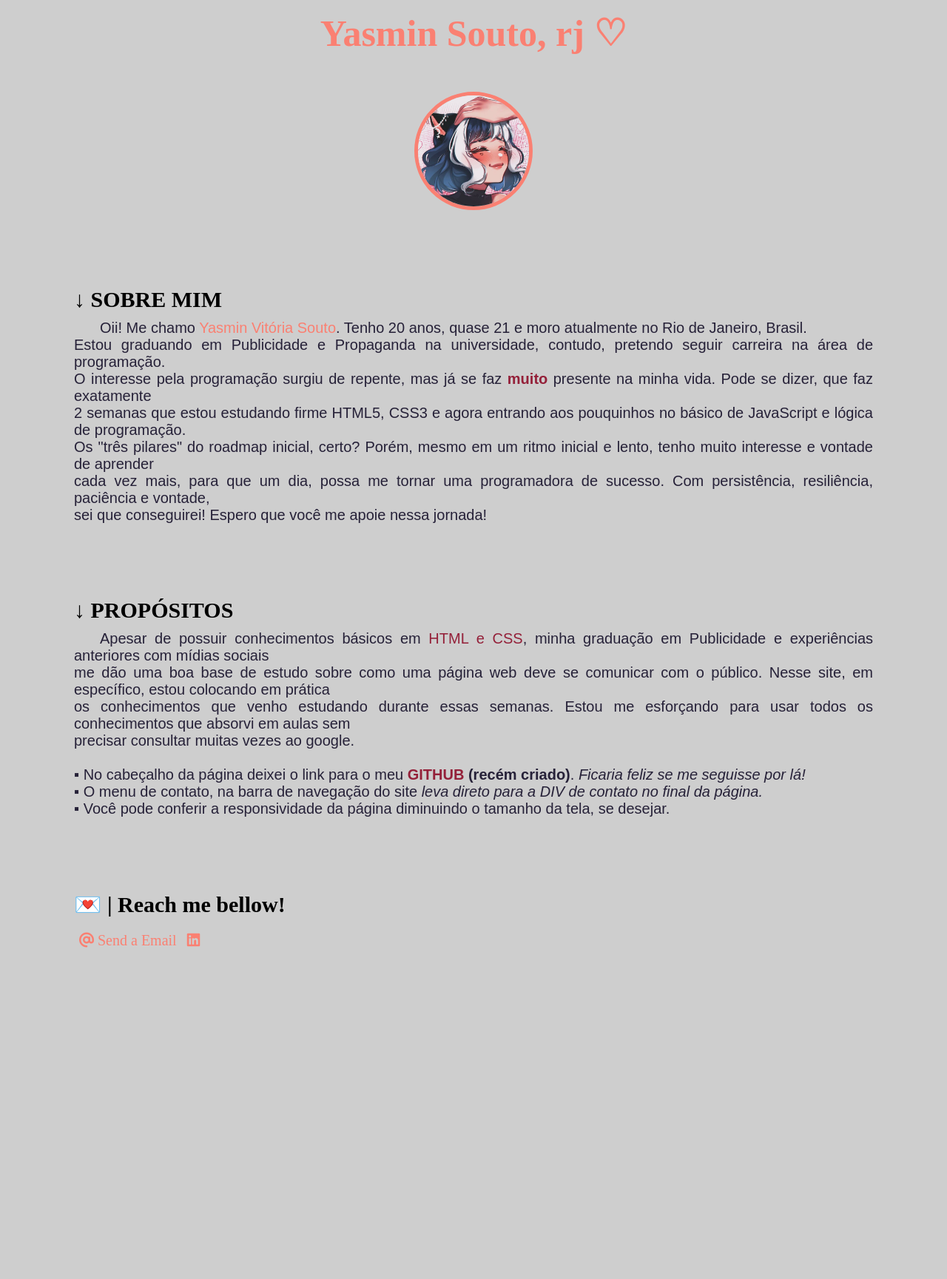
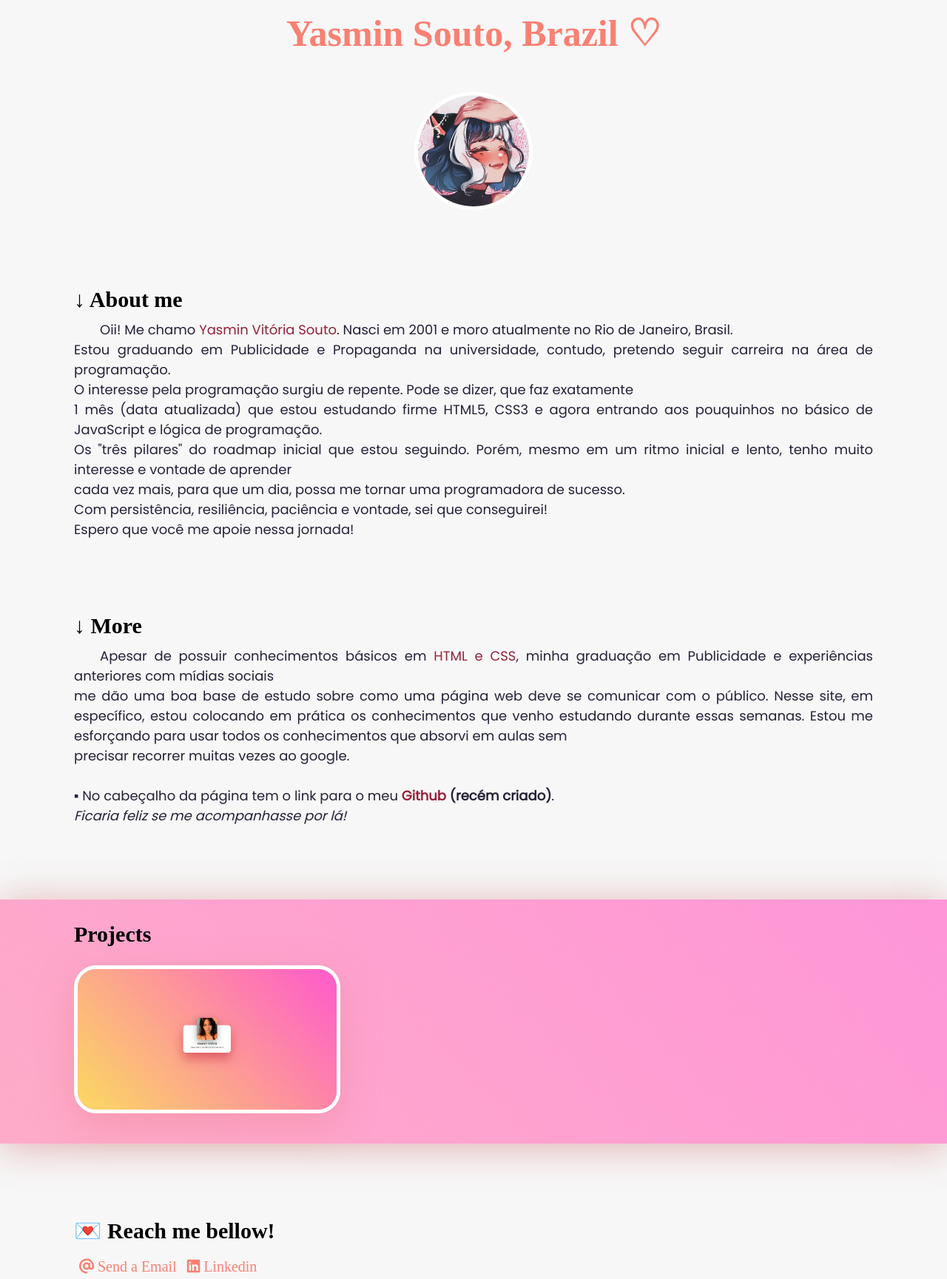
Before and after one commit to YasmiNin9/upload_MeuPrimeiroCommit, a plain HTML site: page index.html in a window 1280 px wide. Shown: the part 140-1869 px from the top of the page at 74% size. Before the commit the page ends 1471 px from the top, so only its background shows below. Drawn offline with Linux system fonts and the light colour scheme; a web font is replaced by a local one.

Commit message:
atualização do site

```diff
--- a/estilo.css
+++ b/estilo.css
@@ -1,4 +1,24 @@
-body{margin: 0; padding: 0; background: rgb(206, 206, 206);}
+body {
+    margin: 0;
+    padding: 0;
+    background: rgb(247, 247, 247);
+    overflow-x: hidden;
+}
+
+body, .slider {
+    animation: transitionIn 1s;
+}
+
+@keyframes transitionIn{
+    from {
+        opacity: 0;
+    }
+
+    to {
+        opacity: 1;
+    }
+}
+
 
 html {
     scroll-behavior: smooth;
@@ -15,14 +35,16 @@ ul {
 
 li a {
     text-decoration: none;
-    color: rgb(255, 255, 255);;
-    font-family:'Delius';
+    color: rgb(172, 113, 113);;
+    font-family:'Poppins';
     font-size: 20px;
     padding: 3px 7px;
 
 }
 
-a:hover {color: rgb(148, 32, 71);background: rgb(68, 8, 36); border-radius: 15px;transition-duration: 1.2s;}
+#menu a:hover {color: rgb(148, 32, 71);background: rgba(68, 8, 36, 0.219); border-radius: 15px;transition-duration: 1.2s;}
+
+.socials a:hover {color: rgb(148, 32, 71);background: rgb(68, 8, 36); border-radius: 15px;transition-duration: 1.2s;}
 
 
 header  {
@@ -30,8 +52,11 @@ header  {
     position: sticky;
     top: -1px;
     margin-top: -20px;
-    background: rgb(3, 3, 3);
+    background: linear-gradient(45deg, #fae69da2, #ff8fdd);
+    width: 100%;
     height: 90px;
+    backdrop-filter: blur(10px);
+    box-shadow: rgba(0, 0, 0, 0.15);
 }
 
 /*-- ⇡ parte do cabeçalho, já está feito --*/
@@ -43,13 +68,18 @@ h1 {color: #FA8072;
     text-align: center;
     font-size: 50px;
     font-family:'Delius';
+    font-weight: 600;
+    animation: transitionIn 5s;
 }
+
+
 
 h2 {
     margin: 100px;
     padding: 0;
     font-family: 'Delius';
     font-size: 30px;
+    animation: transitionIn 5s;
 
 }
 
@@ -58,6 +88,7 @@ h3 {
     padding: 0;
     font-family: 'Delius';
     font-size: 30px;
+    animation: transitionIn 5s;
 
 }
 
@@ -67,8 +98,8 @@ h3 {
     color: rgb(38, 33, 56);
     margin:100px;
     margin-top:-90px;
-    font-family: sans-serif;
-    font-size: 20px;
+    font-family: 'Poppins';
+    font-size: 18px;
     font-stretch:extra-expanded;
 
 }
@@ -79,8 +110,8 @@ h3 {
     color: rgb(38, 33, 56);
     margin:100px;
     margin-top:-90px;
-    font-family: sans-serif;
-    font-size: 20px;
+    font-family: 'Poppins';
+    font-size: 18px;
     font-stretch:extra-expanded;
 }
 
@@ -92,7 +123,7 @@ img {
     width: 150px;
     height: 150px;
     border-radius: 50%;
-    border: 5px solid #FA8072;
+    border: 5px solid #ffffff;
 
 }
 .center {
@@ -121,12 +152,12 @@ img {
 
 .socials a:hover {color:aliceblue}
 
+
 /*-- ⇡ ícone de contato --*/
 
 /*-- "responsivo" --*/
 
-/*-- IMPORTANTE: ainda não descobri como adaptar para as telas de mobile (principalmente o Galaxy Fold), se alguém
-puder ajudar/dar dicas eu agradeceria demais :[ --*/
+/*-- IMPORTANTE: ainda não descobri como adaptar para as telas de mobile (principalmente o Galaxy Fold) :[ --*/
 
 @media (max-width:760px){
     .sobremim h2 {text-align: center;
@@ -143,15 +174,21 @@ puder ajudar/dar dicas eu agradeceria demais :[ --*/
         font-size: 150%;
     }
 
+    .portfolio h2 {
+        width: 100%;
+        font-size: 150%;
+    }
+
     .sobremim p {text-align: center;
         max-width: 760px;
-        font-size: 110%;
+        font-size: 20px;
         text-align: justify;
     }
 
     .Propósitos p {text-align: center;
         max-width: 760px;
-        font-size: 110%;
+        font-size: 20px;
         text-align: justify;
     }
+
 }
--- a/index.html
+++ b/index.html
@@ -11,12 +11,16 @@
     <meta http-equiv="X-UA-Compatible" content="IE=edge">
     <meta name="viewport" content="width=device-width, initial-scale=1.0">
     <link rel="stylesheet" href="estilo.css">
+    <link rel="stylesheet" href="style.css">
     <script src="https://kit.fontawesome.com/5cf7cde565.js" crossorigin="anonymous"></script>
+
 
     <title>Yasmin Souto - Portfólio</title>
     <style>
         @import url('https://fonts.googleapis.com/css2?family=Italianno&display=swap');
         @import url('https://fonts.googleapis.com/css2?family=Delius&family=Italianno&display=swap');
+        @import url('https://fonts.googleapis.com/css2?family=Poppins&display=swap');
+
     </style>
 </head>
 
@@ -26,7 +30,6 @@
     <!--cabeçalho-->
     <header>
         <nav id="nav">
-
             <ul id="menu">
                 <li>
                     <a href="https://github.com/YasmiNin9" target="_blank">GITHUB</a>
@@ -44,46 +47,54 @@
     <main>
         <!--começo do conteúdo principal do site-->
         <div class="sobremim">
-            <h1>Yasmin Souto, rj ♡</h1>
+            <h1>Yasmin Souto, Brazil ♡</h1>
 
             <div class="center">
-                <img class="profile" src="icon.jpg" alt="foto de perfil">
+                <a href="https://www.instagram.com/souto.vit/" target="_blank"><img class="profile" src="icon.jpg" alt="foto de perfil"></a>
             </div>
 
-            <h2>↓ SOBRE MIM</h2>
+            <h2>↓ About me</h2>
 
-            <p>Oii! Me chamo <span style="color: #FA8072;">Yasmin Vitória Souto</span>. Tenho 20 anos, quase 21 e moro atualmente no Rio de Janeiro, Brasil. <br>
+            <p>Oii! Me chamo <span style="color:rgb(148, 32, 57);">Yasmin Vitória Souto</span>. Nasci em 2001 e moro atualmente no Rio de Janeiro, Brasil. <br>
             Estou graduando em Publicidade e Propaganda na universidade, contudo, pretendo seguir
-            carreira na área de programação. <br> O interesse pela programação surgiu de repente, mas já se faz <strong><span style="color: rgb(148, 32, 57);">muito</span></strong> presente na minha
-            vida. Pode se dizer, que faz exatamente <br> 2 semanas que estou estudando firme HTML5, CSS3 e agora entrando aos pouquinhos no básico de JavaScript e lógica de programação. <br> Os "três pilares" do roadmap inicial, certo?
-            Porém, mesmo em um ritmo inicial e lento, tenho muito interesse e vontade de aprender  <br>  cada vez mais, para que um dia, possa me tornar uma programadora de sucesso.
-            Com persistência, resiliência, paciência e vontade, <br> sei que conseguirei! Espero que você me apoie nessa jornada!
+            carreira na área de programação. <br> O interesse pela programação surgiu de repente. Pode se dizer, que faz exatamente <br> 1 mês (data atualizada) que estou estudando firme HTML5, CSS3 e agora entrando aos pouquinhos no básico de JavaScript e lógica de programação. <br> Os "três pilares" do roadmap inicial que estou seguindo.
+            Porém, mesmo em um ritmo inicial e lento, tenho muito interesse e vontade de aprender  <br>  cada vez mais, para que um dia, possa me tornar uma programadora de sucesso. <br>
+            Com persistência, resiliência, paciência e vontade, sei que conseguirei! <br> Espero que você me apoie nessa jornada!
             </p>
 
         </div>
 
         <div class="Propósitos">
-            <h2>↓ PROPÓSITOS</h2>
+            <h2>↓ More </h2>
 
             <P> Apesar de possuir conhecimentos básicos em <span style="color: rgb(148, 32, 57);">HTML e CSS</span>, minha graduação em Publicidade e experiências anteriores com mídias sociais <br>
-                me dão uma boa base de estudo sobre como uma página web deve se comunicar com o público. Nesse site, em específico, estou colocando em prática <br> os conhecimentos
-                que venho estudando durante essas semanas. Estou me esforçando para usar todos os conhecimentos que absorvi em aulas sem <br> precisar consultar muitas vezes ao google. <br>
-                <br>
-                ▪ No cabeçalho da página deixei o link para o meu <strong><span style="color: rgb(148, 32, 57);">GITHUB </span></strong> <strong>(recém criado)</strong>. <i>Ficaria feliz se me seguisse por lá!<br></i>
-                ▪ O menu de contato, na barra de navegação do site <i>leva direto para a DIV de contato no final da página.<br></i>
-                ▪ Você pode conferir a responsividade da página diminuindo o tamanho da tela, se desejar.<br>
+            me dão uma boa base de estudo sobre como uma página web deve se comunicar com o público. Nesse site, em específico, estou colocando em prática os conhecimentos
+            que venho estudando durante essas semanas. Estou me esforçando para usar todos os conhecimentos que absorvi em aulas sem <br> precisar recorrer muitas vezes ao google. <br>
+            <br>
+            ▪ No cabeçalho da página tem o link para o meu <strong><span style="color: rgb(148, 32, 57);">Github</span></strong> <strong>(recém criado)</strong>. <i><br>
+            Ficaria feliz se me acompanhasse por lá!<br></i>
 
             </P>
 
         </div>
 
+        <div class="bx">
+            <h2>Projects</h2>
+            <div class="cartão"></div>
+                <div class="Imgbx"> <!-- Card Box-->
+                    <a href="https://profile-card-with-css.vercel.app" target="_blank"><img src="/assets/csscard.png" alt="profilecard"></a>
+                </div>
+        </div>
+
         <div id="contato" class="contato">
-            <h3>💌 | Reach me bellow! </h3>
+            <h3>💌 Reach me bellow! </h3>
         </div>
 
         <div class="socials">
             <li><a href="mailto:yasminsouto5@gmail.com"><i class="fa-solid fa-at"></i> Send a Email</a></li><br>
-            <li><a href="https://www.linkedin.com/in/soutovit/" target="_blank"><i class="fa fa-linkedin-square"></i></a></li><br>
+
+            <li><a href="https://www.linkedin.com/in/soutovit/" target="_blank"><i class="fa fa-linkedin-square"></i> Linkedin</a></li><br>
+
         </ul>
 
     </div>
--- /dev/null
+++ b/style.css
@@ -0,0 +1,38 @@
+/* IMG BOX */
+
+.bx{
+    background: linear-gradient(45deg, #fae69d, #ff8fdd);
+    background-size: 400% 400%;
+    width: 100%;
+    height: 330px;
+    box-shadow: 0px 5px 50px rgba(197, 101, 101, 0.486);
+    animation: change 10s ease-in-out infinite;
+}
+
+.bx h2{
+    position: relative;
+    top: 30px;
+}
+
+.Imgbx img {
+    position: relative;
+    top: 5px;
+    left: 100px;
+    width: 350px;
+    height: 190px;
+    border-radius: 30px;
+    box-shadow: 0 15px 50px rgba(233, 121, 121, 0.35);
+    overflow: hidden;
+}
+
+@keyframes change {
+    0%{
+        background-position: 0 50%;
+    }
+    50%{
+        background-position: 100% 50%;
+    }
+    100%{
+        background-position: 0 50%;
+    }
+}
```
Also changed, not shown: assets/csscard.png (added).
